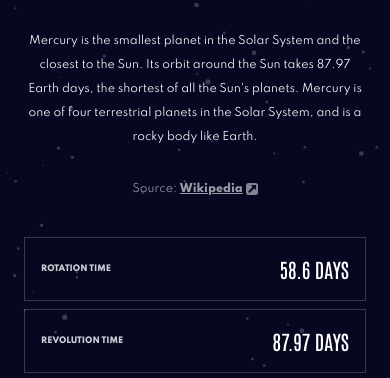
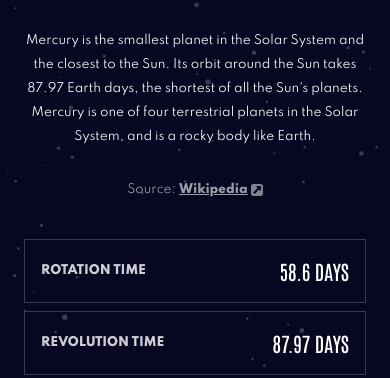
Before and after one commit to nevenduranec/planets-fem, a website built with Vite: page index.html in a window 390 px wide. Shown: the part 702-1080 px from the top of the page. Built offline with nearby package versions, Linux system fonts and the light colour scheme; some packages are replaced by stand-ins of ours.

Commit message:
Fix font size

```diff
--- a/index.html
+++ b/index.html
@@ -61,9 +61,9 @@
             <div class="Planet-description px-6 flow lg:justify-end mb-10 md:mb-0 text-center md:text-left">
                 <h1 class="text-[40px] md:text-[48px] lg:text-[80px] font-antonio uppercase" data-name>Mercury</h1>
                 <div data-overview class="flow" id="sectionoverview">
-                    <p class="text-[11px] md:text-[14px] leading-6" data-content>Mercury is the smallest planet in the Solar System and the closest to the Sun. Its orbit around the Sun takes 87.97 Earth days, the shortest of all the Sun's planets. Mercury is one of four terrestrial planets in the Solar System, and is a rocky body like Earth.</p>
+                    <p class="text-[12px] md:text-[14px] leading-6" data-content>Mercury is the smallest planet in the Solar System and the closest to the Sun. Its orbit around the Sun takes 87.97 Earth days, the shortest of all the Sun's planets. Mercury is one of four terrestrial planets in the Solar System, and is a rocky body like Earth.</p>
 
-                    <p class="text-[11px] md:text-[14px]">
+                    <p class="text-[12px] md:text-[14px]">
                         Source:
                         <a data-source href="https://en.wikipedia.org/wiki/Mercury_(planet)">
                             <strong>Wikipedia</strong>
@@ -72,7 +72,7 @@
                     </p>
                 </div>
                 <div data-structure class="flow" id="sectionstructure">
-                    <p class="text-[11px] md:text-[14px] leading-6" data-content>Mercury appears to have a solid silicate crust and mantle overlying a solid, iron sulfide outer core layer, a deeper liquid core layer, and a solid inner core. The planet's density is the second highest in the Solar System at 5.427 g/cm3 , only slightly less than Earth's density.</p>
+                    <p class="text-[12px] md:text-[14px] leading-6" data-content>Mercury appears to have a solid silicate crust and mantle overlying a solid, iron sulfide outer core layer, a deeper liquid core layer, and a solid inner core. The planet's density is the second highest in the Solar System at 5.427 g/cm3 , only slightly less than Earth's density.</p>
 
                     <p class="text-[12px] md:text-[14px]">
                         Source:
--- a/src/style.css
+++ b/src/style.css
@@ -369,7 +369,7 @@ body {
             @apply border-[1px] border-white/20 p-4 flex flex-grow justify-between items-center md:flex-col md:items-start gap-2;
 
             span:first-child {
-                @apply text-[8px] uppercase font-bold text-white/80 lg:text-[11px];
+                @apply text-[12px] uppercase font-bold text-white/80;
             }
 
             span:nth-child(2) {
```
